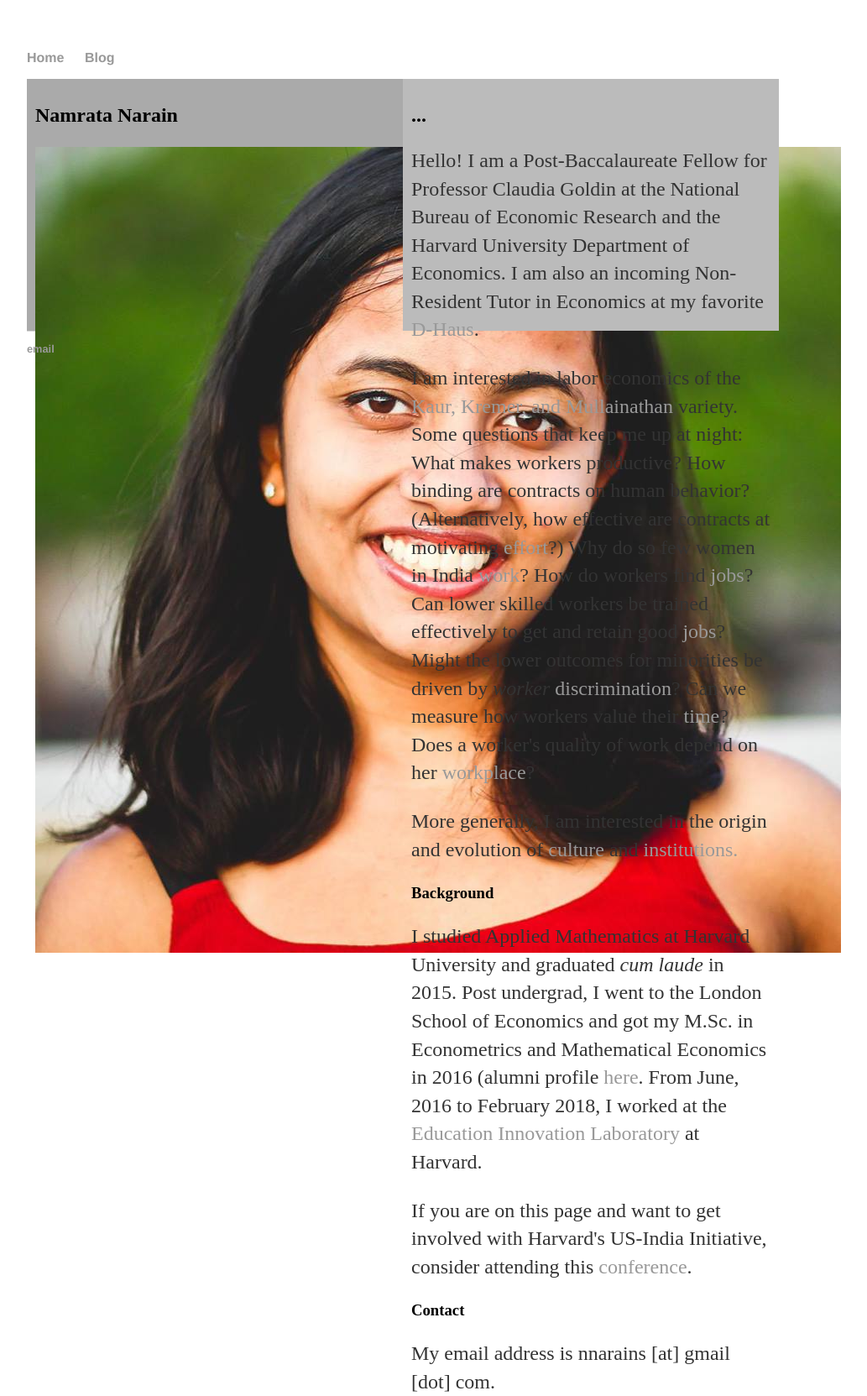
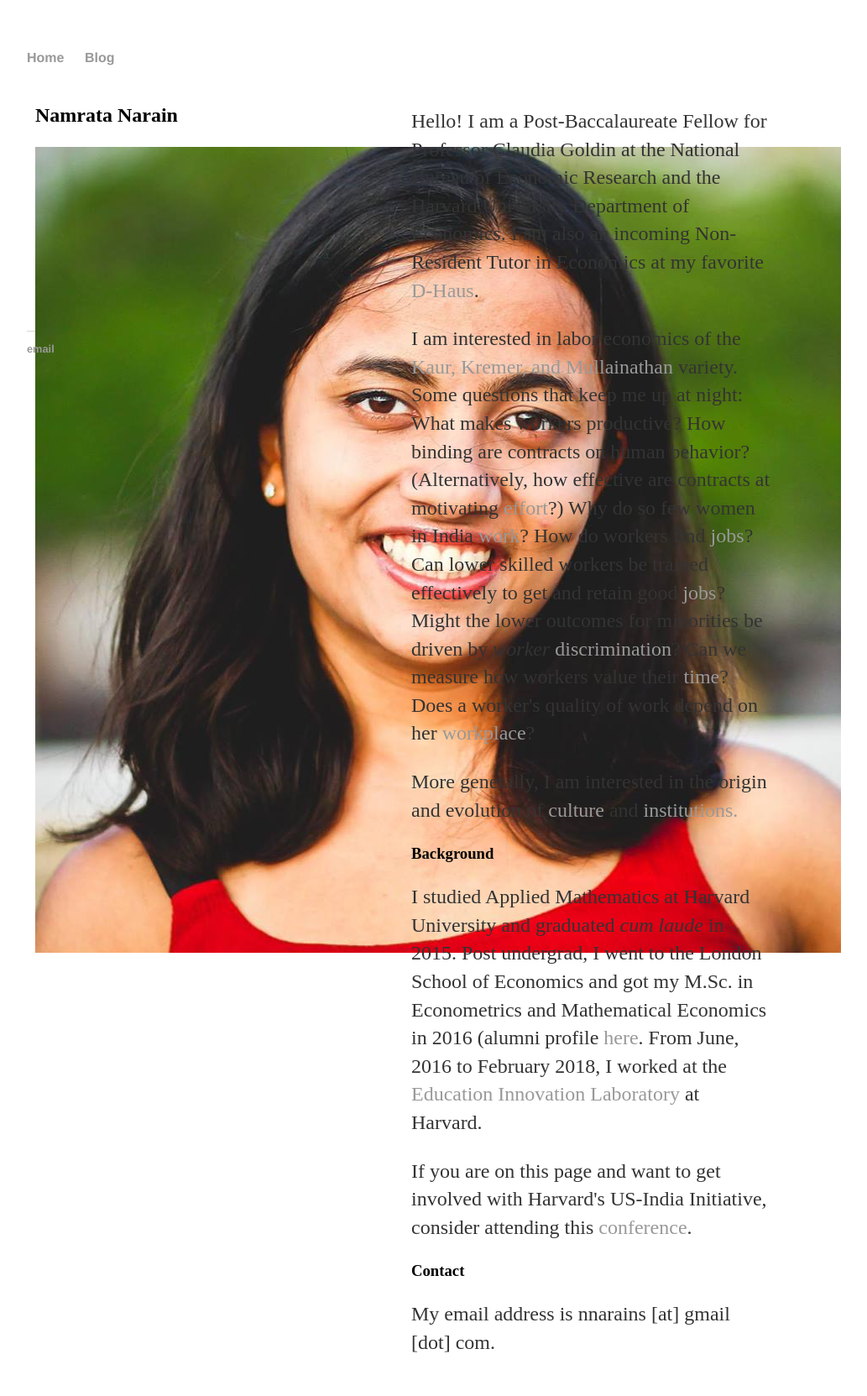
Before and after one commit to namsaxena/namsaxena.github.io, a Jekyll site: the page index.html, which Jekyll copies as it is, in a window 1280 px wide. Shown: the whole page at 84% size, without its empty margins (160-1193 px from the left). Built offline with Jekyll 4.4.1, drawn with Linux system fonts in a browser that asks for light colours; after the commit the page ends 1617 px from its top, so only the background shows below that.

Commit message:
Update index.html

```diff
--- a/index.html
+++ b/index.html
@@ -45,16 +45,15 @@
 			</nav>
 
 	<div class="row">
-	  <div class="column" style="background-color:#aaa;">
+	  <div class="column" >
 	    <h2>Namrata Narain </h2>
 	    <p>
-		<img src="https://github.com/namsaxena/namsaxena.github.io/blob/master/images/Narain_Picture.jpg"
+		<img src="https://namsaxena.github.io/images/Narain_Picture.jpg"
 
 		     />
 		</p>
 	  </div>
-	  <div class="column" style="background-color:#bbb;">
-	    <h2>...</h2>
+	  <div class="column">
 
 	<p> Hello! I am a Post-Baccalaureate Fellow for Professor Claudia Goldin at the National Bureau of Economic Research and the Harvard University Department of Economics.
 	I am also an incoming Non-Resident Tutor in Economics at my favorite <a href="https://dunster.harvard.edu/">D-Haus</a>.
```
